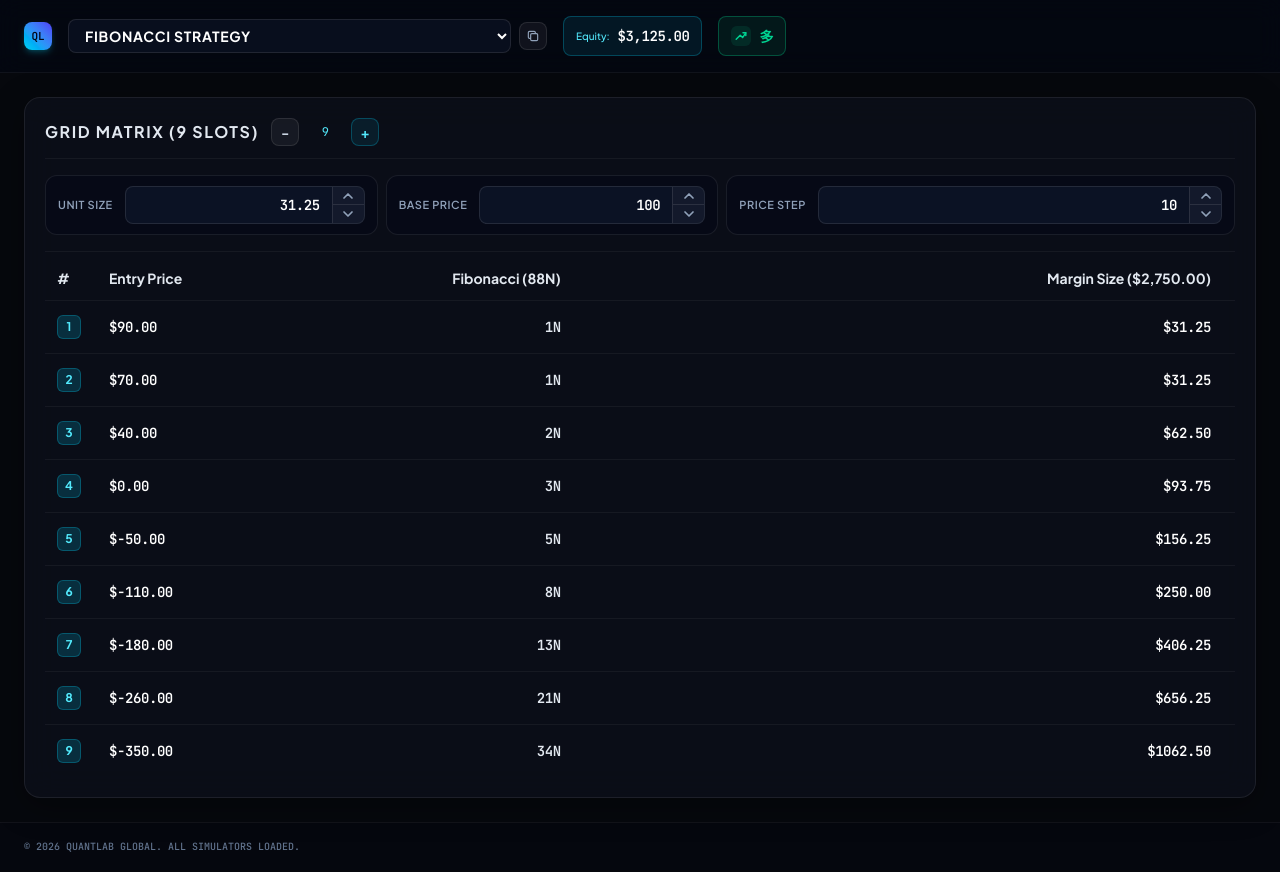
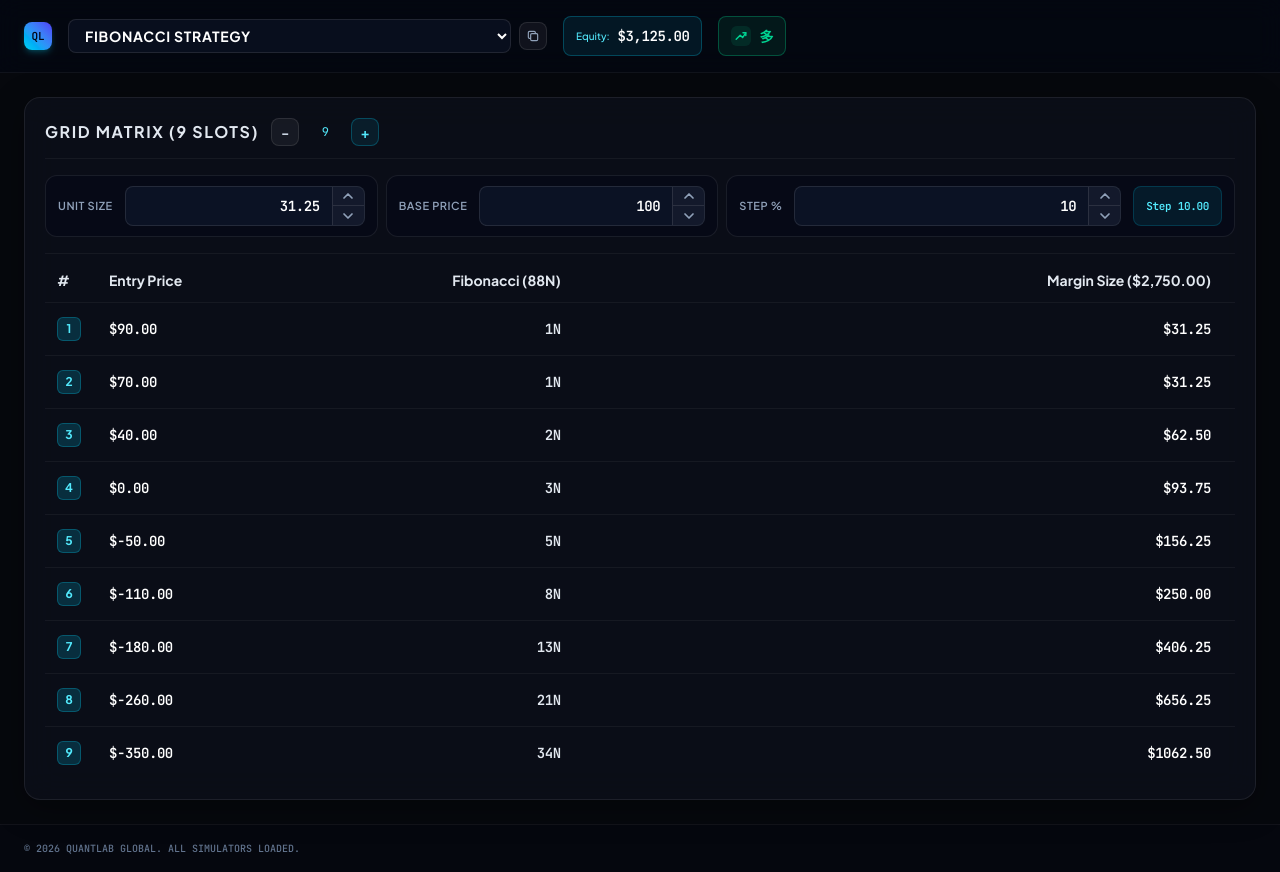
Before and after one commit to WATBUD/grid-lab, a Next.js app: page / in a window 1280 px wide. Built offline with nearby package versions, Linux system fonts and the light colour scheme.

Commit message:
feat: refine price step controls

```diff
--- a/src/app/components/GridMatrixTable.tsx
+++ b/src/app/components/GridMatrixTable.tsx
@@ -54,7 +54,7 @@ function NumberStepper({
   };
 
   return (
-    <div className={`flex items-stretch overflow-hidden rounded-lg border border-white/10 bg-slate-900/70 transition-colors focus-within:border-cyan-500/50 ${compact ? "w-32" : "min-w-0 flex-1"}`}>
+    <div className={`flex h-10 items-stretch overflow-hidden rounded-lg border border-white/10 bg-slate-900/70 transition-colors focus-within:border-cyan-500/50 ${compact ? "w-32" : "min-w-0 flex-1"}`}>
       <input
         type="number"
         min={min}
@@ -148,6 +148,19 @@ export default function GridMatrixTable({
     style: "currency",
     currency: "USD",
   }).format(totalMargin);
+  const priceStepPercent = basePrice > 0
+    ? (gridDistance / basePrice) * 100
+    : 0;
+
+  const updateBasePrice = (nextBasePrice: number) => {
+    const currentStepPercent = basePrice > 0 ? gridDistance / basePrice : 0;
+    setBasePrice(nextBasePrice);
+    setGridDistance(Number((nextBasePrice * currentStepPercent).toFixed(8)));
+  };
+
+  const updatePriceStepPercent = (nextPercent: number) => {
+    setGridDistance(Number(((basePrice * nextPercent) / 100).toFixed(8)));
+  };
 
   return (
     <div id={id} className="glass-panel p-5 flex flex-col gap-4">
@@ -193,7 +206,7 @@ export default function GridMatrixTable({
       <div className={`grid gap-2 border-b border-white/5 pb-4 ${canSetFibonacciBase ? "md:grid-cols-[0.85fr_0.85fr_1.3fr]" : "md:grid-cols-2"}`}>
         {canSetFibonacciBase && (
           <div className="flex min-w-0 items-center gap-3 rounded-xl border border-white/8 bg-slate-950/40 px-3 py-2.5">
-            <span className="min-w-max text-[11px] font-semibold uppercase tracking-wider text-slate-400">
+            <span className="inline-flex h-10 min-w-max items-center text-[11px] font-semibold uppercase tracking-wider text-slate-400">
               Unit Size
             </span>
             <NumberStepper
@@ -205,26 +218,32 @@ export default function GridMatrixTable({
           </div>
         )}
         <div className="flex min-w-0 items-center gap-3 rounded-xl border border-white/8 bg-slate-950/40 px-3 py-2.5">
-          <span className="min-w-max text-[11px] font-semibold uppercase tracking-wider text-slate-400">
+          <span className="inline-flex h-10 min-w-max items-center text-[11px] font-semibold uppercase tracking-wider text-slate-400">
             Base Price
           </span>
           <NumberStepper
             value={basePrice}
-            onChange={setBasePrice}
+            onChange={updateBasePrice}
             step={0.1}
             ariaLabel="Base price"
           />
         </div>
         <div className="flex min-w-0 items-center gap-3 rounded-xl border border-white/8 bg-slate-950/40 px-3 py-2.5">
-          <span className="min-w-max text-[11px] font-semibold uppercase tracking-wider text-slate-400">
-            Price Step
+          <span className="inline-flex h-10 min-w-max items-center text-[11px] font-semibold uppercase tracking-wider text-slate-400">
+            Step %
           </span>
           <NumberStepper
-            value={gridDistance}
-            onChange={setGridDistance}
-            step={0.5}
-            ariaLabel="Price step"
+            value={Number(priceStepPercent.toFixed(4))}
+            onChange={updatePriceStepPercent}
+            step={0.1}
+            ariaLabel="Price step percentage"
           />
+          <span
+            className="inline-flex h-10 min-w-max items-center rounded-lg border border-cyan-500/20 bg-cyan-500/10 px-3 text-[11px] font-bold text-cyan-300 mono-text"
+            title="Calculated price step"
+          >
+            Step {gridDistance.toFixed(2)}
+          </span>
         </div>
       </div>
 
```
